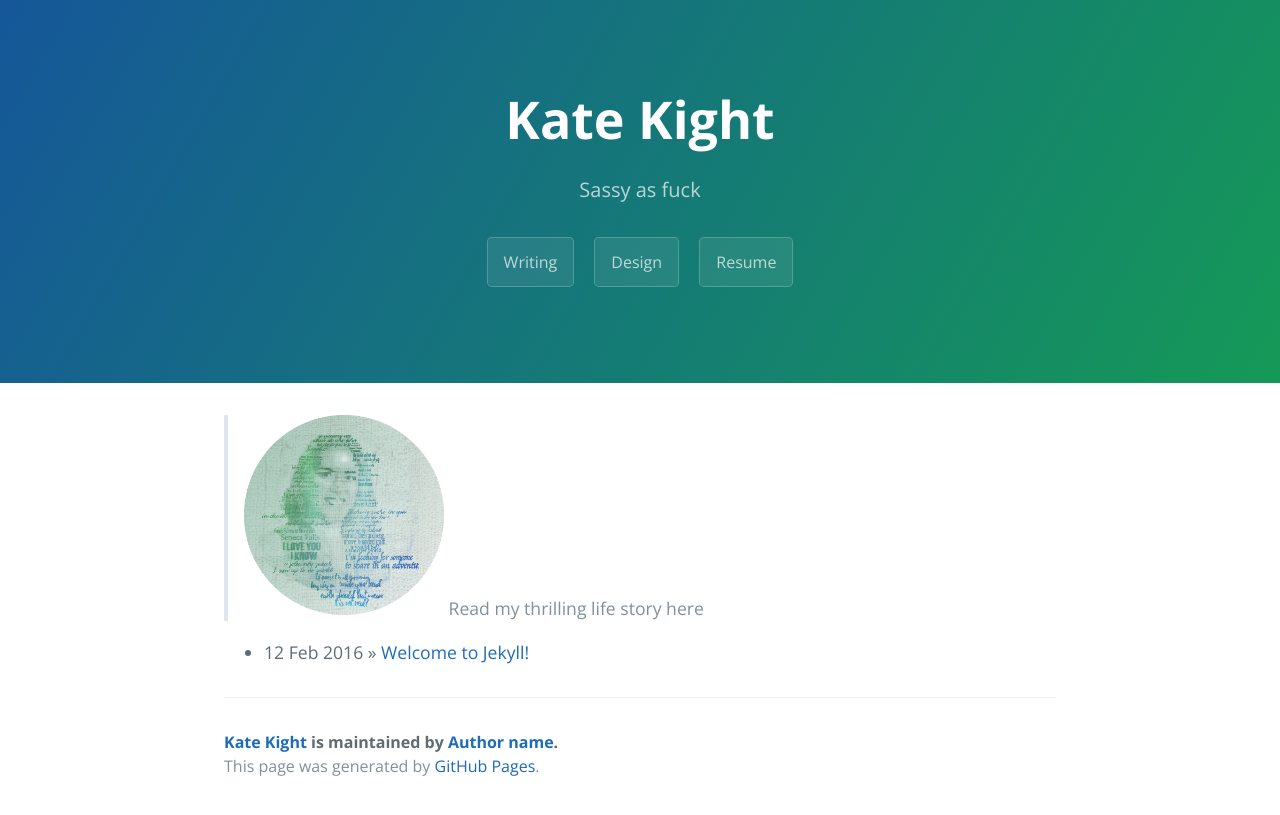
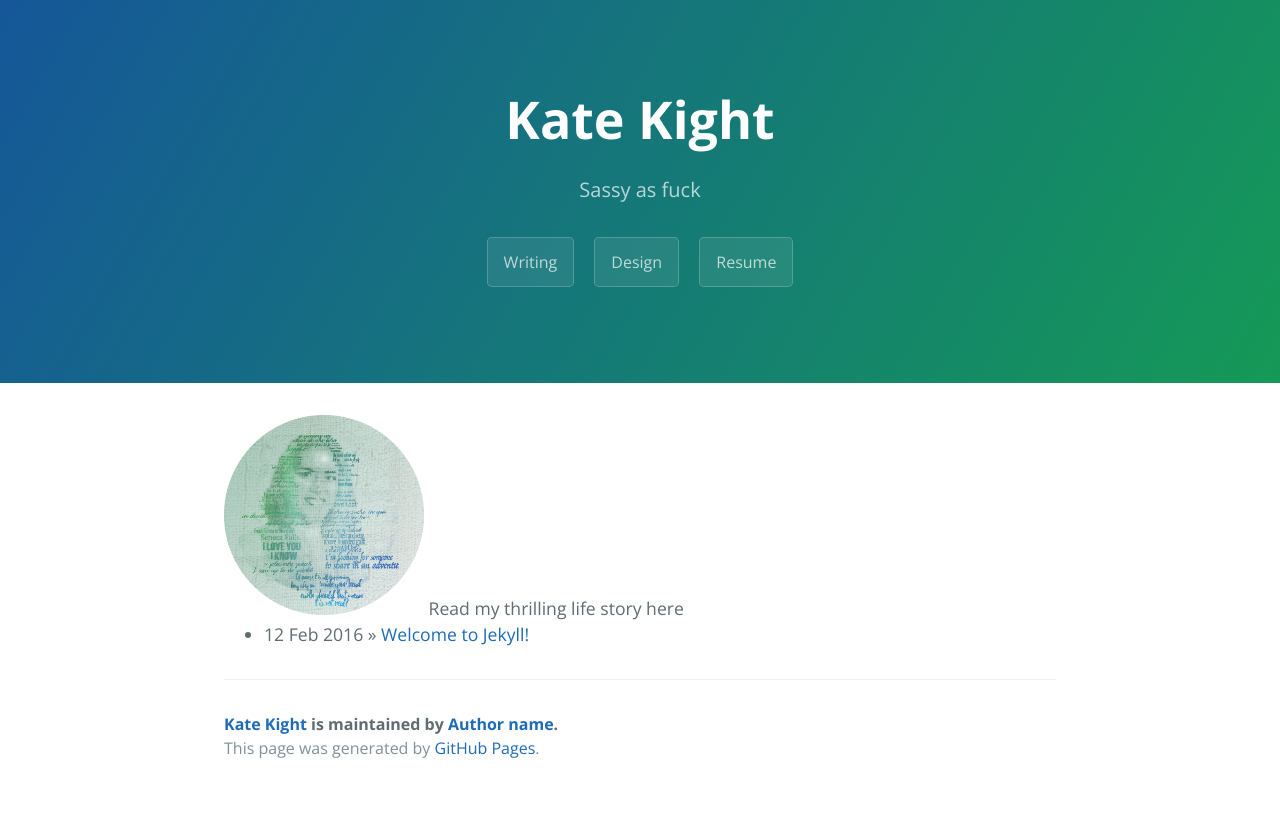
Before and after one commit to Flyakight/flyakight.github.io, a Jekyll site: the page built from index.html, in a window 1280 px wide. Shown: the top 815 px of the page. Built offline with Jekyll 4.4.1, drawn with Linux system fonts in a browser that asks for light colours; the list of posts is cut into pages by our own code.

Commit message:
Update index.html

```diff
--- a/index.html
+++ b/index.html
@@ -5,7 +5,7 @@ title: {{site.title}}
 
 <div id="home">
        <div>
-       <blockquote>  <img src="http://www.katekight.com/Images/Myface.png" alt="Kate Kight" height="200" > Read my thrilling life story here
+        <img src="http://www.katekight.com/Images/Myface.png" alt="Kate Kight" height="200" > Read my thrilling life story here
        </div>
   <ul class="posts">
     {% for post in site.posts %}
```
